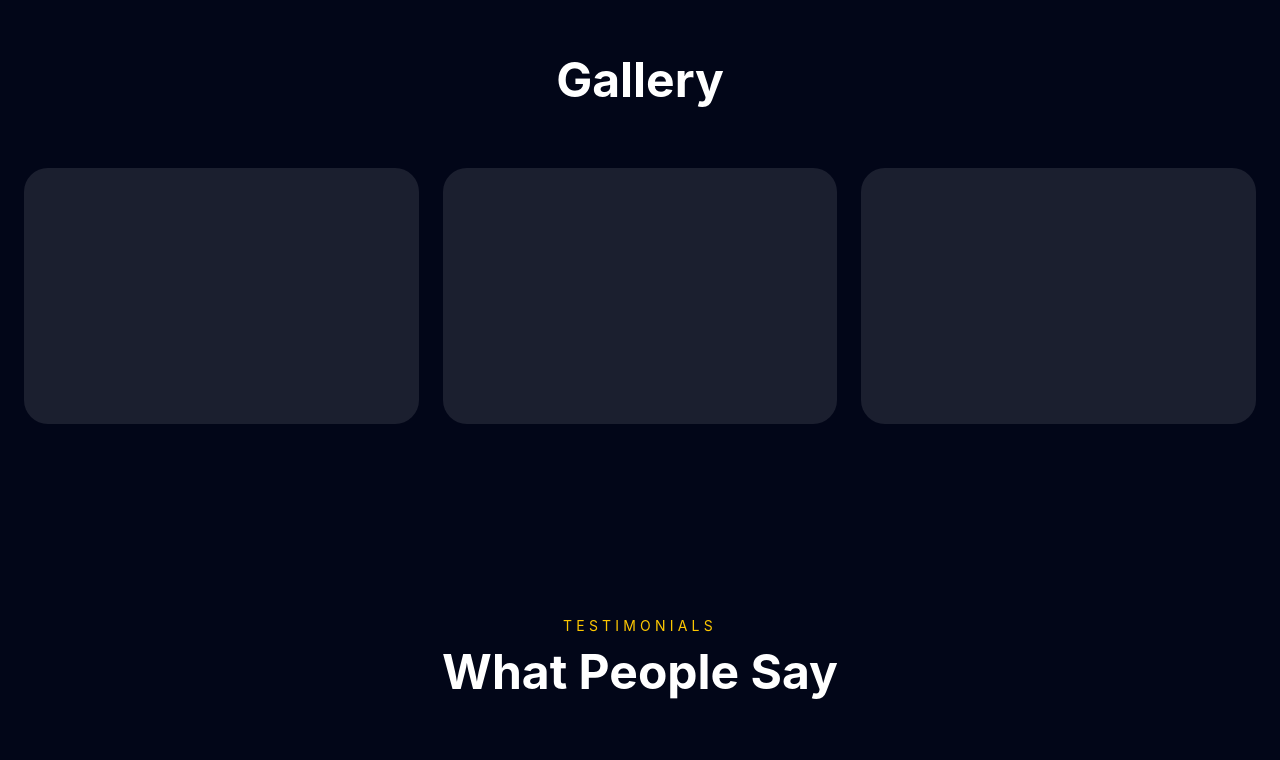
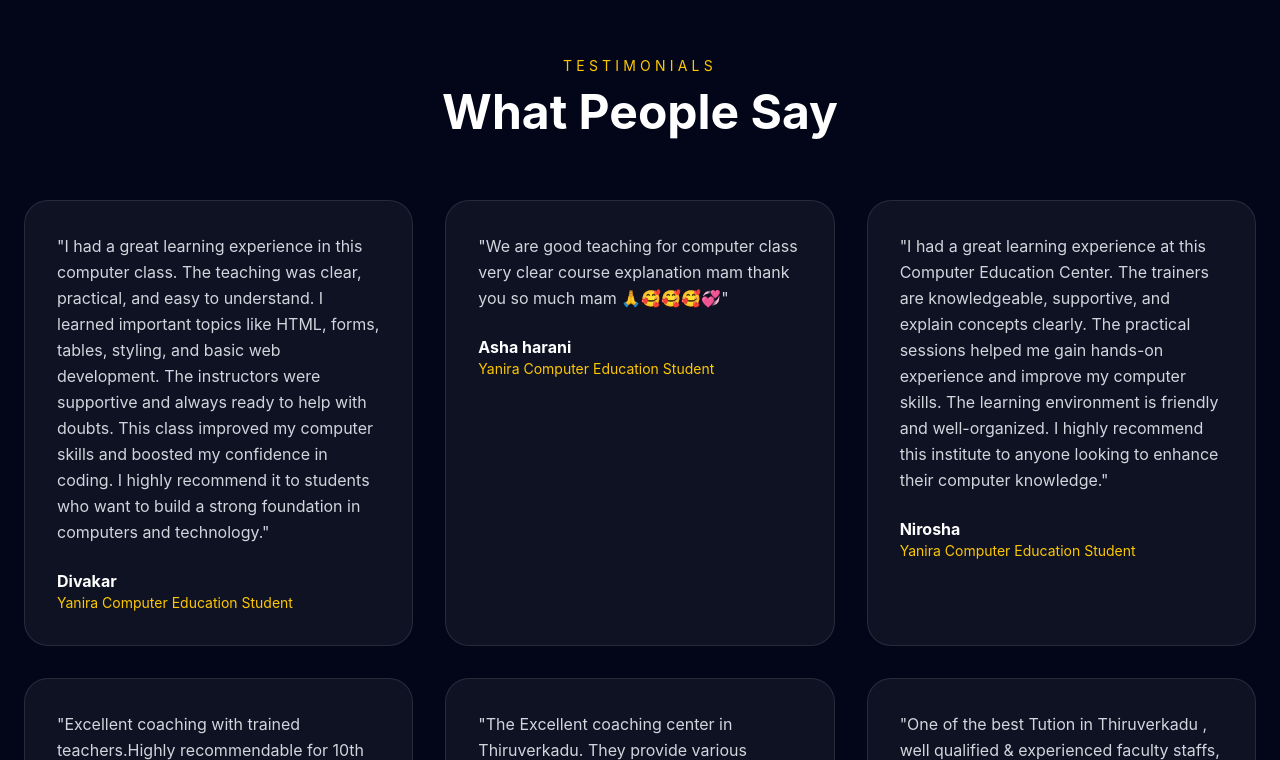
Before and after one commit to Yanira2026/AVEDUCATION, a React (Vite) app: page / in a window 1280 px wide. Shown: the part 3920-4680 px from the top of the page. Built offline with nearby package versions, Linux system fonts and the light colour scheme.

Commit message:
update11

```diff
--- a/src/components/Gallery.jsx
+++ /dev/null
@@ -1,23 +0,0 @@
-
-export default function Gallery() {
-  return (
-
-    <section className="bg-slate-950 py-24 px-6">
-      <div className="max-w-7xl mx-auto">
-
-        <h2 className="text-center text-white text-5xl font-bold">
-          Gallery
-        </h2>
-
-        <div className="grid md:grid-cols-3 gap-6 mt-16">
-
-          <div className="h-64 rounded-3xl bg-white/10"></div>
-          <div className="h-64 rounded-3xl bg-white/10"></div>
-          <div className="h-64 rounded-3xl bg-white/10"></div>
-
-        </div>
-
-      </div>
-    </section>
-  );
-}
--- a/src/pages/Home.jsx
+++ b/src/pages/Home.jsx
@@ -5,7 +5,6 @@ import InstitutionCards from "../components/InstitutionCards";
 import About from "../components/About";
 import Timeline from "../components/Timeline";
 import WhyChooseUs from "../components/WhyChooseUs";
-import Gallery from "../components/Gallery";
 import Testimonials from "../components/Testimonials";
 import FAQ from "../components/FAQ";
 import Contact from "../components/Contact";
@@ -32,9 +31,6 @@ export default function Home() {
 
       <WhyChooseUs />
 
-
-      <Gallery />
-
       <Testimonials />
 
       <FAQ />
```
